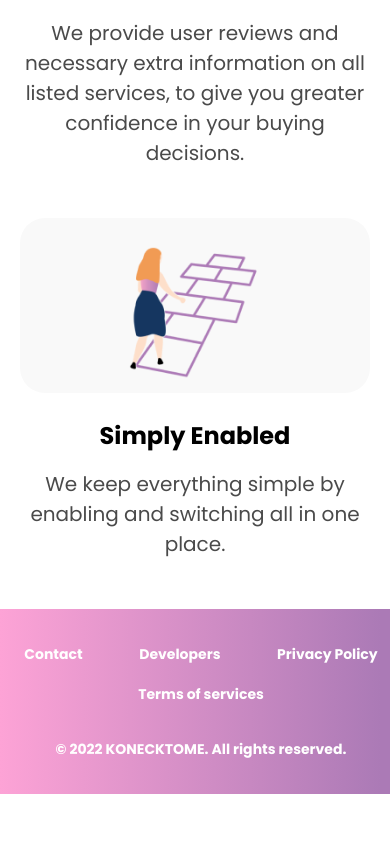
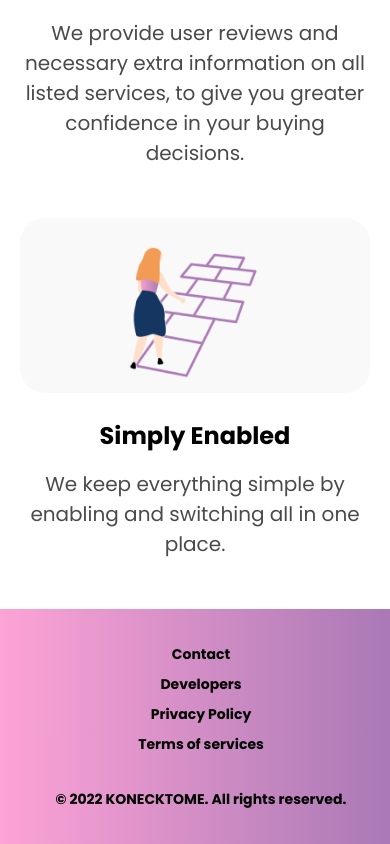
Before and after one commit to KONECKTOME/Konecktome-client, a React (Create React App) app: page / in a window 390 px wide. Shown: the part 3336-4180 px from the top of the page. Before the commit the page ends 4130 px from the top, so only its background shows below. Built offline with nearby package versions, Linux system fonts and the light colour scheme.

Commit message:
footer fixed

```diff
--- a/src/css/LandingPage/Footer.css
+++ b/src/css/LandingPage/Footer.css
@@ -20,7 +20,7 @@
   font-weight: normal;
   font-size: 14px;
   line-height: 30px;
-  color: #fff;
+  color: #000000;
   mix-blend-mode: normal;
 }
 
@@ -36,7 +36,7 @@
   shrin */
   font-family: "Poppins bold";
   font-style: normal;
-  font-weight:bold;
+  font-weight: bold;
   font-size: 14px;
   line-height: 30px;
   margin-left: 1.2rem;
@@ -46,3 +46,9 @@
 #footer-second-wrapper.copyright-text {
   margin-top: 2.5rem;
 }
+
+@media screen and (max-width: 767px) {
+  #footer-third-wrapper {
+    display: block;
+  }
+}
```
